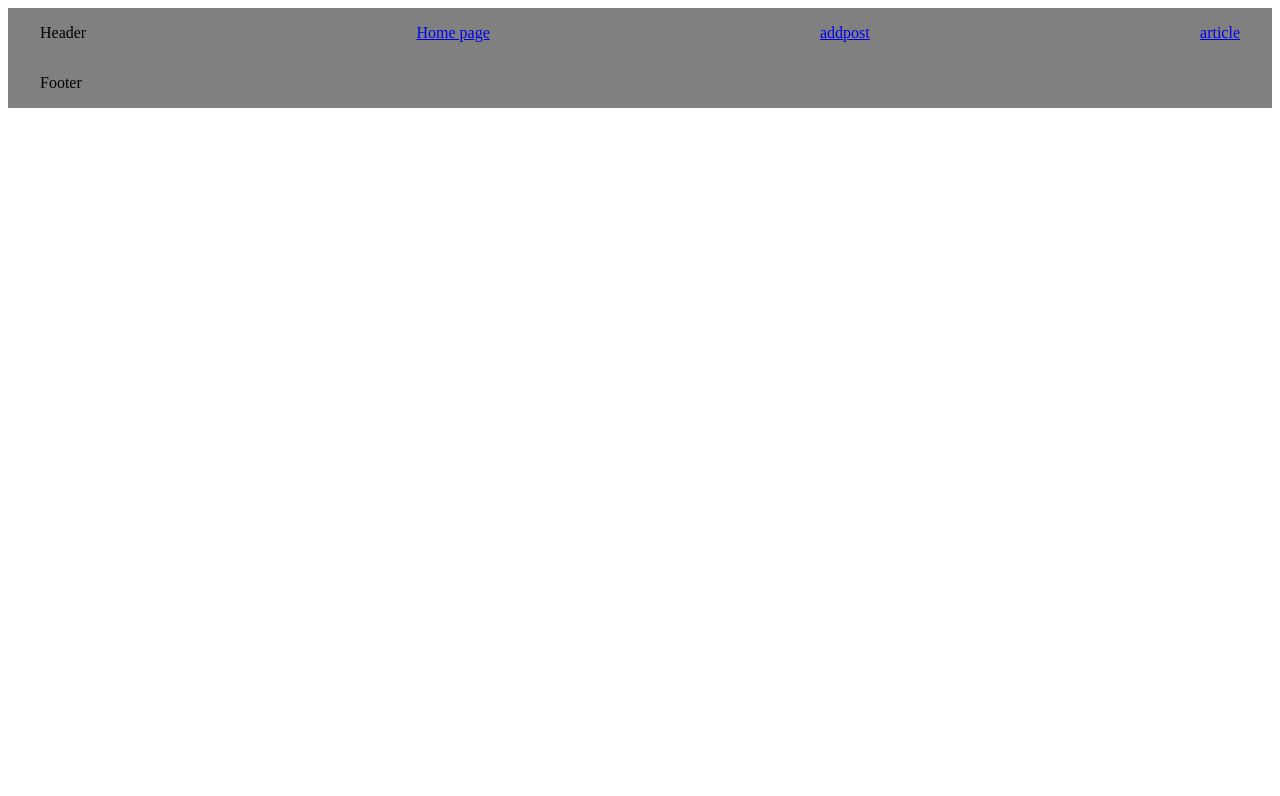
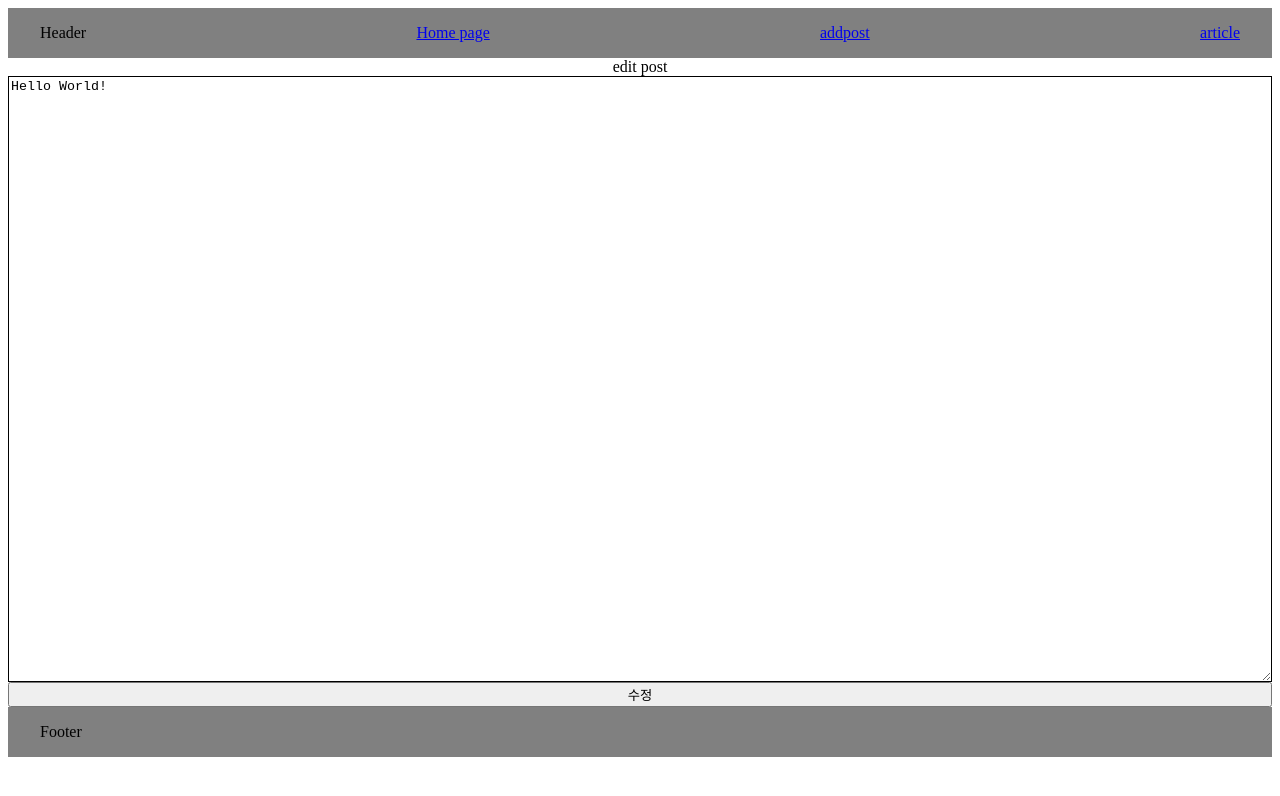
Before and after one commit to pkiop/blog.pkiop.me, a Nuxt app in the folder frontend/: page /editpost in a window 1280 px wide. Shown: the top 796 px of the page. Built offline with nearby package versions, Linux system fonts and the light colour scheme.

Commit message:
Feat: Add edit page

```diff
--- /dev/null
+++ b/frontend/pages/editpost/index.vue
@@ -0,0 +1,87 @@
+<template>
+  <div class="wrap">
+    <div>edit post</div>
+    <textarea v-model="mdText"></textarea>
+    <button @click="submit">수정</button>
+  </div>
+</template>
+
+<script>
+import marked from 'marked';
+import gql from 'graphql-tag';
+import { UpdatePkiopblog } from '@/src/graphql/mutations';
+
+export default {
+  components: {},
+  data() {
+    return {
+      mdText: ['Hello World!'],
+      info: null,
+    };
+  },
+
+  async fetch() {
+    this.info = await this.$apollo.query({
+      query: gql`
+        query GetPkiopblog($id: ID!) {
+          getPkiopblog(id: $id) {
+            id
+            title
+            mdContents
+            createAt
+            updateAt
+          }
+        }
+      `,
+      variables: { id: this.$route.params.id },
+    });
+    document.getElementById(
+      'title'
+    ).innerHTML = this.info.data.getPkiopblog.title;
+    document.getElementById('textArea').innerHTML = await marked(
+      this.info.data.getPkiopblog.mdContents,
+      {
+        sanitize: true,
+      }
+    );
+  },
+
+  methods: {
+    async submit() {
+      const inputValue = {
+        title: 'hello',
+        mdContents: this.mdText,
+        createAt: new Date(),
+        updateAt: new Date(),
+      };
+      try {
+        const gqlres = gql`
+          ${UpdatePkiopblog}
+        `;
+
+        await this.$apollo.mutate({
+          mutation: gqlres,
+          variables: { input: inputValue },
+        });
+      } catch (error) {
+        console.log('Error creating post...', error);
+      }
+    },
+  },
+};
+</script>
+
+<style lang="scss">
+.wrap {
+  display: flex;
+  flex-direction: column;
+  justify-content: center;
+  div {
+    text-align: center;
+  }
+  textarea {
+    border: 1px solid black;
+    height: 600px;
+  }
+}
+</style>
```
